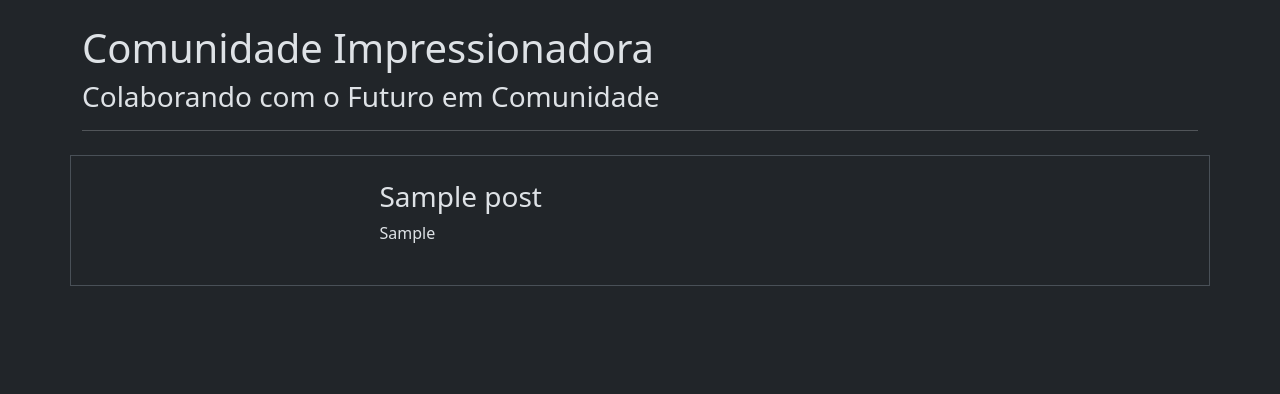
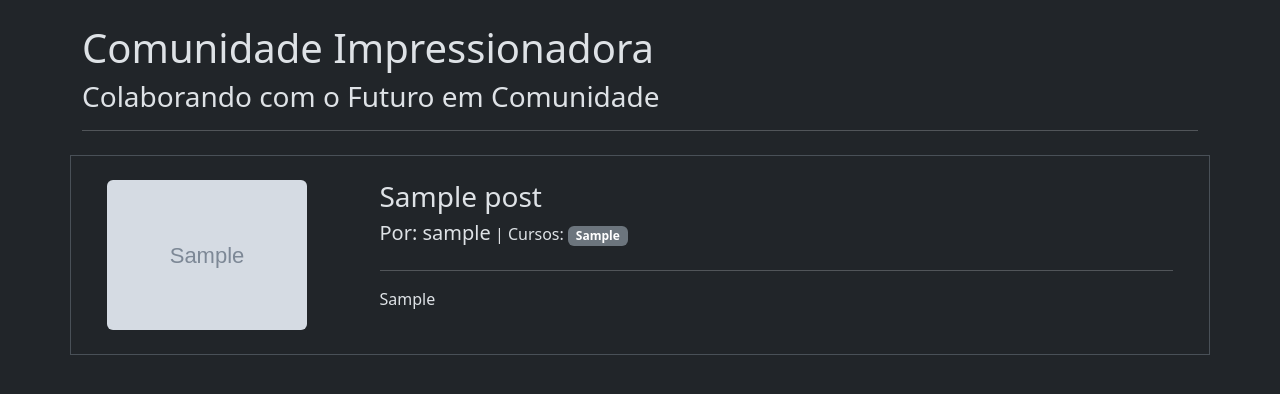
Before and after one commit to NatanaelBalbino/SiteComunidade, a Flask app: page / in a window 1280 px wide. Shown: the part 56-450 px from the top of the page. Run offline with Flask 3, Linux system fonts and the light colour scheme; tables that the repository leaves empty hold one stand-in row (values such as "Sample post"); grey boxes marked "Sample" are stand-in pictures.

Commit message:
Layout da Home ajustada

```diff
--- a/comunidadeimpressionadora/routes.py
+++ b/comunidadeimpressionadora/routes.py
@@ -10,7 +10,7 @@ import os
 
 @app.route("/")  # Decorators
 def home():
-    posts = Post.query.all()
+    posts = Post.query.order_by(Post.id.desc())
     return render_template("home.html", posts=posts)
 
 
@@ -22,7 +22,7 @@ def contato():
 @app.route("/usuarios")
 @login_required
 def usuarios():
-    lista_usuarios = Usuario.query.all()
+    lista_usuarios = Usuario.query.order_by(d)
     return render_template("usuarios.html", lista_usuarios=lista_usuarios)
 
 
--- a/comunidadeimpressionadora/templates/home.html
+++ b/comunidadeimpressionadora/templates/home.html
@@ -11,11 +11,25 @@
             {% for post in posts %}
             <div class="row border p-4 mt-4">
                 <div class="col-3">
-
+                    <div class="image pe-2">
+                        <img src="{{ url_for('static', filename='fotos_perfil/{}'.format(post.autor.foto_perfil)) }}" class="rounded" width="200" >
+                    </div>
                 </div>
                 <div class="col-9">
                     <h3>{{ post.titulo }}</h3>
-                    <p>{{ post.corpo }}</p>
+                    <div class="row">
+                        <div class="col-md-12">
+                            <h5 class="d-inline-block">Por: {{ post.autor.username }} </h5>
+                            <h6 class="d-inline-block">
+                                | Cursos:
+                                {% for curso in post.autor.cursos.split(';') %}
+                                    <span class="badge text-bg-secondary">{{ curso }}</span>
+                                {% endfor %}
+                            </h6>
+                            <hr>
+                            <p>{{ post.corpo }}</p>
+                        </div>
+                    </div>
                 </div>
             </div>
             {% endfor %}
```
